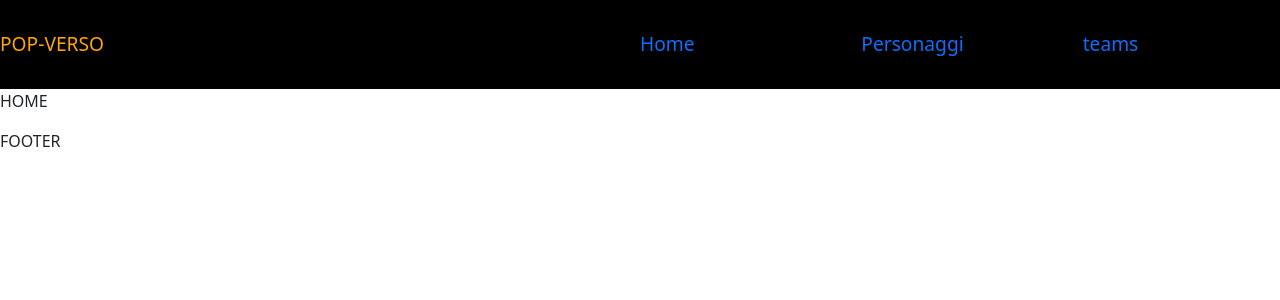
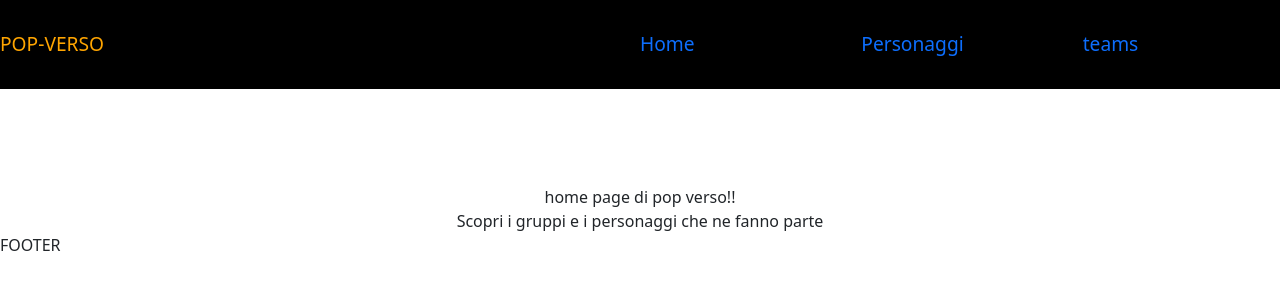
Before and after one commit to RiccardoFiacco/Pop-Verso, a React (Vite) app in the folder front-end/: page / in a window 1280 px wide. Shown: the top 300 px of the page. Built offline with nearby package versions, Linux system fonts and the light colour scheme.

Commit message:
done a homepage

```diff
--- a/front-end/src/pages/Home.jsx
+++ b/front-end/src/pages/Home.jsx
@@ -1,7 +1,13 @@
 export function Home(){
     return(
-        <>
-         <p>HOME</p>
-        </>
+        <div className="container">
+            <div className="row pt-5">
+                <div className="col pt-5 text-center">
+                    home page di pop verso!!<br/>
+                    Scopri i gruppi e i personaggi che ne fanno parte
+                </div>
+            </div>
+
+        </div>
     )
 }
```
